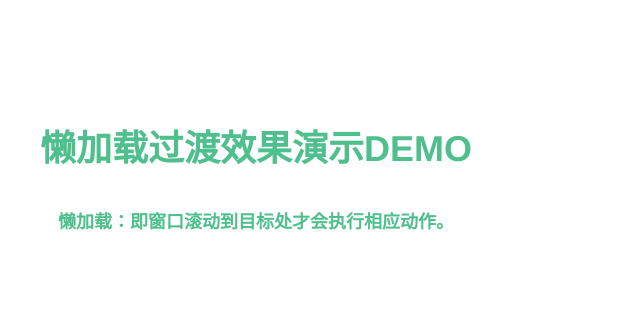
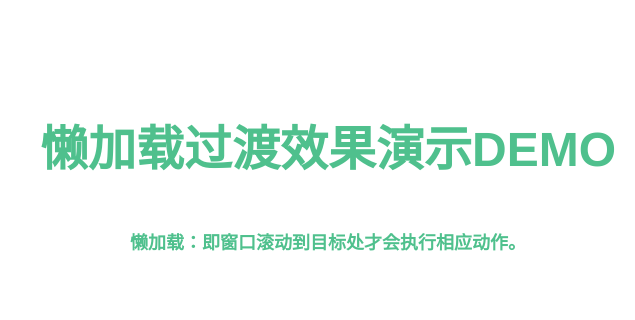
Before and after one commit to HiWayne/jsAnimate, a plain HTML site: page lazyfade.html in a window 1280 px wide. Shown: the part 241-561 px from the top of the page, 0-635 px from the left. Drawn offline with Linux system fonts and the light colour scheme.

Commit message:
懒加载过渡效果演示 lazy-fade demo
懒加载过渡效果演示 lazy-fade demo

```diff
--- a/lazyfade.html
+++ b/lazyfade.html
@@ -15,7 +15,7 @@
             <div
                 style="display:flex;flex-flow:row nowrap;justify-content:space-between;align-items:center;width:100%;height:100%;text-align:center;">
                 <div>
-                    <p class="lazyfade zoomin" style="font-size: 36px;font-weight:bold;color:rgb(79, 192, 141);">
+                    <p class="lazyfade zoomin" style="font-size: 48px;font-weight:bold;color:rgb(79, 192, 141);">
                         懒加载过渡效果演示DEMO
                     </p>
                     <p class="lazyfade fadein-left" style="font-size: 18px;font-weight:bold;color:rgb(79, 192, 141);">
```
